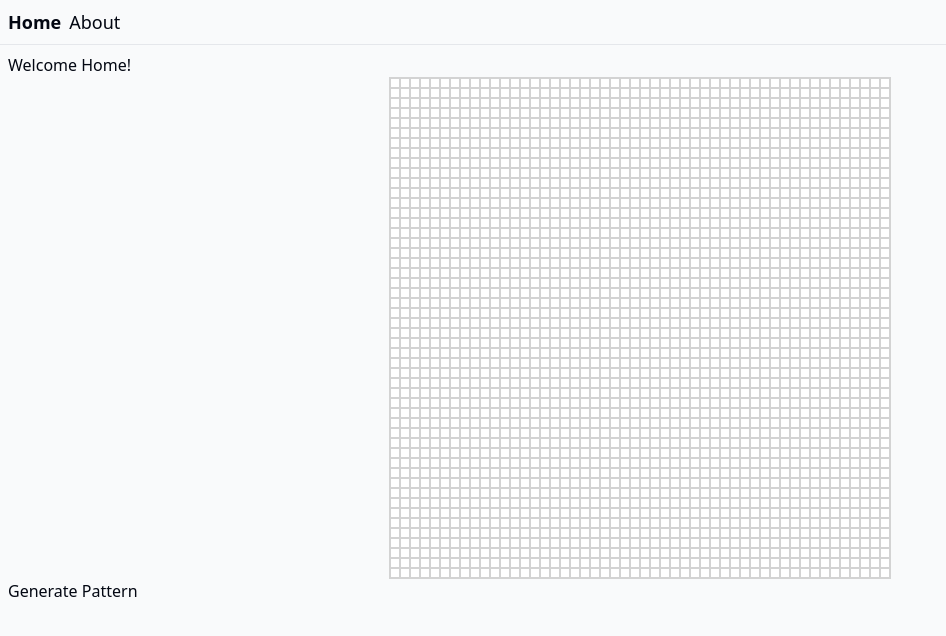
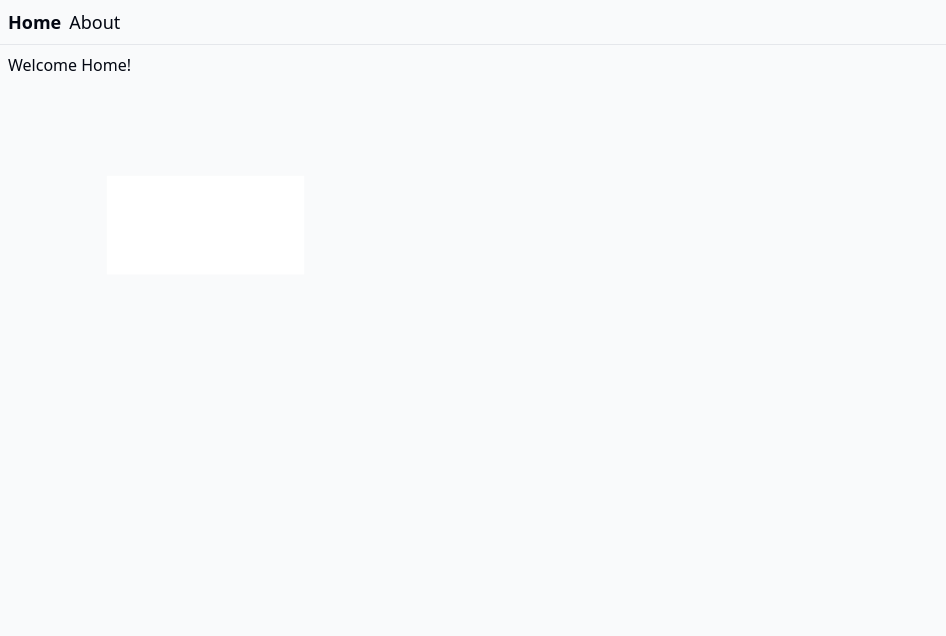
Before and after one commit to jonpekk/knitting-generator, a React (Vite) app in the folder app/react/: page / in a window 1280 px wide. Shown: the top 636 px of the page, without its empty margins (0-946 px from the left). Built offline with nearby package versions, Linux system fonts and the light colour scheme.

Commit message:
starting over with canvas

```diff
--- /dev/null
+++ b/app/react/src/components/PatternCanvas/PatternCanvas.tsx
@@ -0,0 +1,36 @@
+import { useRef, useEffect } from "react";
+
+function PatternCanvas() {
+  const canvasRef = useRef<HTMLCanvasElement | null>(null);
+
+  useEffect(() => {
+    const canvas = canvasRef.current;
+    if (!canvas) return
+
+    const ctx = canvas.getContext("2d");
+    if (!ctx) return
+
+    // Set canvas dimensions
+    canvas.width = window.innerWidth;
+    canvas.height = window.innerHeight;
+
+    // Draw something simple (a red rectangle)
+    ctx.fillStyle = "white";
+    ctx.fillRect(100, 100, 200, 100);
+
+    // Optional: Resize listener
+    const handleResize = () => {
+      canvas.width = window.innerWidth;
+      canvas.height = window.innerHeight;
+      ctx.fillStyle = "white";
+      ctx.fillRect(100, 100, 200, 100);
+    };
+
+    window.addEventListener("resize", handleResize);
+    return () => window.removeEventListener("resize", handleResize);
+  }, []);
+
+  return <canvas ref={canvasRef} className="w-full h-full" />;
+}
+
+export default PatternCanvas
--- a/app/react/src/components/PatternGrid/GridCell.tsx
+++ /dev/null
@@ -1,29 +0,0 @@
-
-import { ComponentProps, forwardRef } from "react"
-
-type GridCellProps = {
-  cellSize: number
-} & ComponentProps<'div'>
-
-const GridCell = forwardRef<HTMLDivElement, GridCellProps>(({
-  cellSize,
-  ...props
-}, ref) => {
-
-  return (
-    <div
-      style={{
-        width: cellSize,
-        height: cellSize,
-        background: 'white',
-        border: '1px solid lightgray', // Keep the outer border
-      }}
-      ref={ref}
-      {...props}
-    >
-
-    </div>
-  )
-})
-
-export default GridCell
--- a/app/react/src/components/PatternGrid/PatternGrid.tsx
+++ /dev/null
@@ -1,106 +0,0 @@
-import React, { useRef, useEffect, useState, useCallback, RefObject } from 'react';
-import GridCell from './GridCell';
-import { generateGridInstructions } from "@/helpers/generateGridInstructions";
-
-const gridSize = 50;
-const cellSize = 10;
-
-function PatternGrid() {
-  const gridRef = useRef<HTMLDivElement>(null);
-  const cellRefs = useRef<RefObject<HTMLDivElement | null>[]>([]);
-  const [canSelect, setCanSelect] = useState(false);
-  const [pattern, setPattern] = useState<string[] | null>(null);
-
-  useEffect(() => {
-    cellRefs.current = Array(gridSize * gridSize).fill(null).map(() => React.createRef<HTMLDivElement>());
-  }, []);
-
-  const handleMouseDown = useCallback(() => setCanSelect(true), []);
-  const handleMouseUp = useCallback(() => setCanSelect(false), []);
-
-  const handleMouseMove = useCallback((e: any) => {
-    if (!canSelect || !gridRef.current) return;
-
-    const gridRect = gridRef.current.getBoundingClientRect();
-    const x = e.clientX - gridRect.left;
-    const y = e.clientY - gridRect.top;
-
-    const col = Math.floor(x / cellSize);
-    const row = Math.floor(y / cellSize);
-    const cellIndex = row * gridSize + col;
-
-    if (cellIndex >= 0 && cellIndex < gridSize * gridSize && cellRefs.current[cellIndex]) {
-      cellRefs.current[cellIndex].current?.style.setProperty('background-color', 'black')
-    }
-  }, [canSelect]);
-
-  const generatePattern = useCallback(() => {
-    const grid = cellRefs.current.map((cell, index) => {
-      return {
-        key: index,
-        position: index,
-        active: cell.current?.style.backgroundColor === 'black'
-      }
-    })
-    setPattern(generateGridInstructions(grid))
-  }, [cellRefs])
-
-  return (
-    <>
-      <div
-        style={{
-          display: 'flex',
-          justifyContent: 'center',
-          alignItems: 'center',
-          margin: 0,
-          padding: 0
-        }}
-      >
-        <div
-          style={{
-            margin: 0,
-            padding: 0,
-          }}
-          onMouseDown={handleMouseDown}
-          onMouseUp={handleMouseUp}
-          onDragStart={(e) => e.preventDefault()}
-          onMouseMove={handleMouseMove}
-          ref={gridRef}
-        >
-          <div
-            style={{
-              display: 'grid',
-              gridTemplateColumns: `repeat(${gridSize}, 1fr)`,
-              gridTemplateRows: `repeat(${gridSize}, 1fr)`,
-              border: '1px solid lightgray',
-            }}
-          >
-            {Array.from({ length: gridSize * gridSize }).map((_, index) => (
-              <GridCell
-                key={index}
-                cellSize={cellSize}
-                ref={cellRefs.current[index]}
-                onClick={() => {
-                  const cell = cellRefs.current[index].current;
-                  if (cell) {
-                    cell.style.backgroundColor = cell.style.backgroundColor === 'black' ? 'white' : 'black';
-                  }
-                }}
-              />
-            ))}
-          </div>
-        </div>
-      </div>
-      <button onClick={generatePattern}>Generate Pattern</button>
-      {pattern && (
-        <div>
-          {pattern.map((row) => (
-            <p key={row}>{row}</p>
-          ))}
-        </div>
-      )}
-    </>
-  );
-}
-
-export default PatternGrid;
--- a/app/react/src/routes/index.tsx
+++ b/app/react/src/routes/index.tsx
@@ -1,6 +1,6 @@
 import * as React from 'react'
 import { createFileRoute } from '@tanstack/react-router'
-import PatternGrid from '@/components/PatternGrid/PatternGrid'
+import PatternCanvas from '@/components/PatternCanvas/PatternCanvas'
 
 export const Route = createFileRoute('/')({
   component: HomeComponent,
@@ -10,7 +10,7 @@ function HomeComponent() {
   return (
     <div className="p-2">
       <h3>Welcome Home!</h3>
-      <PatternGrid />
+      <PatternCanvas />
     </div>
   )
 }
```
